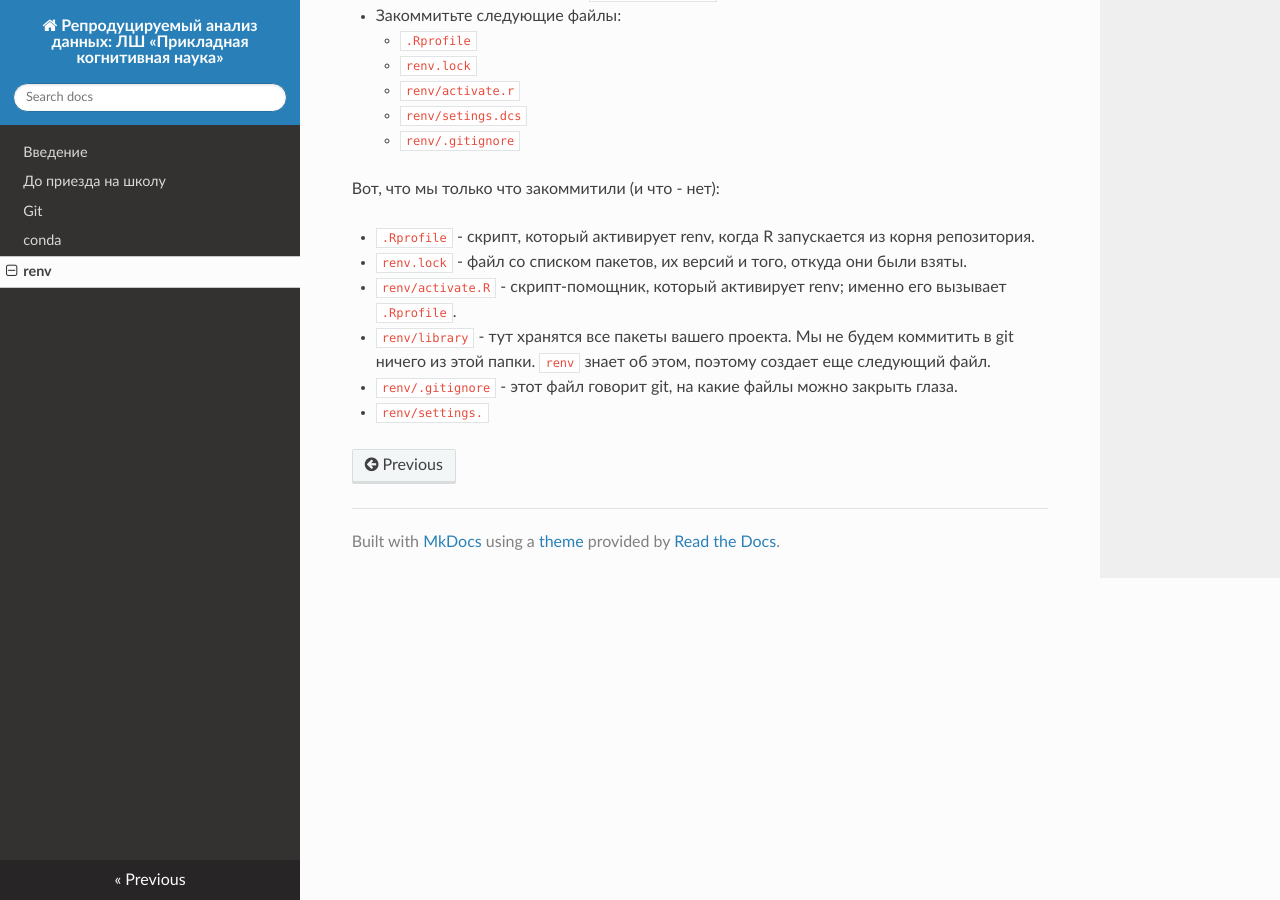
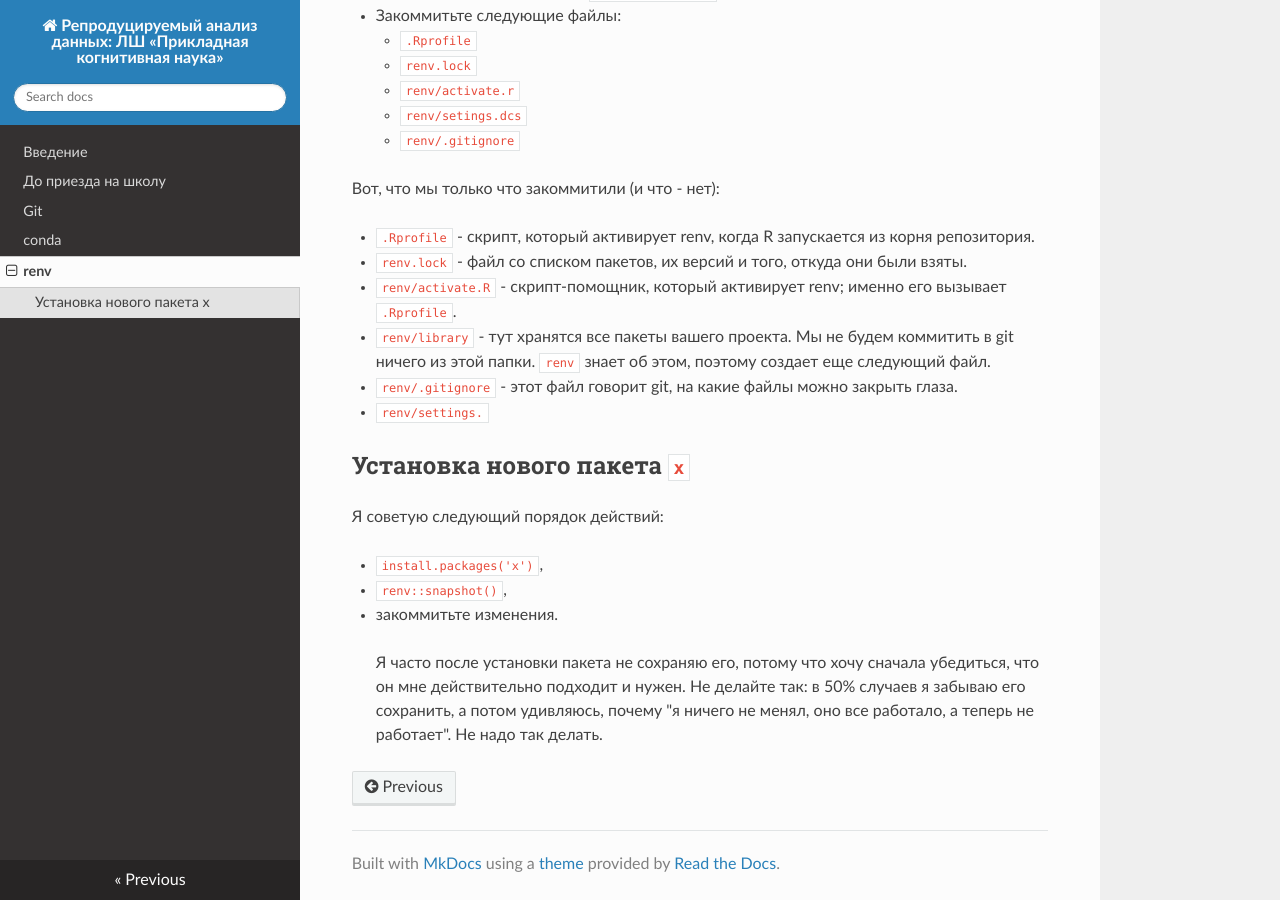
Before and after one commit to kalenkovich/reproducible-data-analysis, an MkDocs documentation site: the page built from website/docs/3_renv.md, in a window 1280 px wide and 900 px high, scrolled down 1398 px. Built offline with MkDocs 1.6.1, drawn with Linux system fonts in a browser that asks for light colours; nearby versions of some CDN libraries.

Commit message:
installing new packages

```diff
--- a/website/docs/3_renv.md
+++ b/website/docs/3_renv.md
@@ -64,3 +64,16 @@ renv выполняет гораздо более ограниченную фу
 `renv` знает об этом, поэтому создает еще следующий файл.
 - `renv/.gitignore` - этот файл говорит git, на какие файлы можно закрыть глаза.
 - `renv/settings.`
+
+
+## Установка нового пакета `x`
+
+Я советую следующий порядок действий:
+
+- `install.packages('x')`,
+- `renv::snapshot()`,
+- закоммитьте изменения.
+
+> Я часто после установки пакета не сохраняю его, потому что хочу сначала убедиться, что он мне действительно подходит и нужен.
+> Не делайте так: в 50% случаев я забываю его сохранить, а потом удивляюсь, почему "я ничего не менял, оно все работало, а теперь не работает".
+> Не надо так делать.
```
